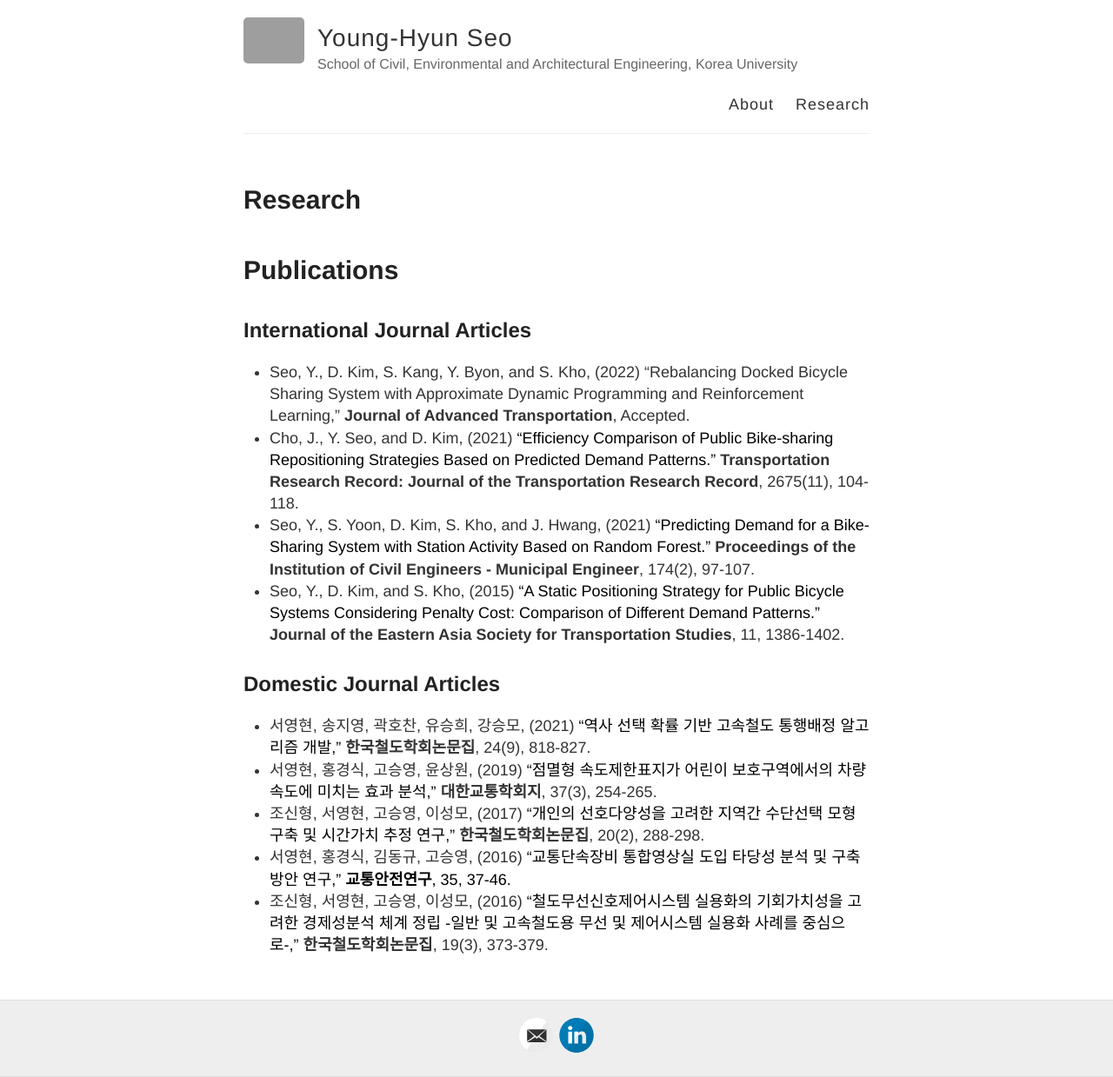
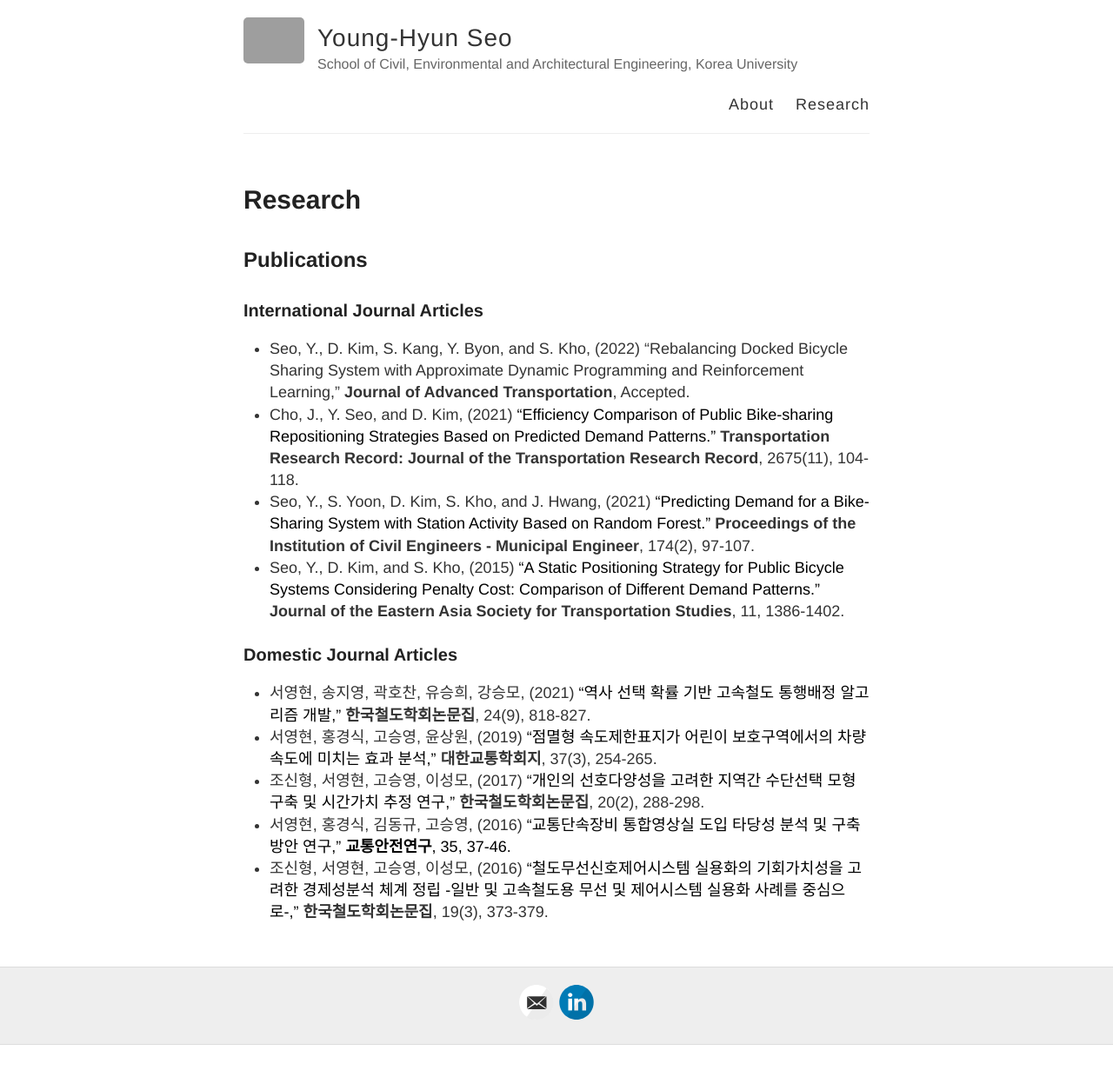
Before and after one commit to younghyunseo/homepage, a Jekyll site: the page built from research.md, in a window 1280 px wide. Shown: the whole page at 87% size. Built offline with Jekyll 4.4.1, drawn with Linux system fonts in a browser that asks for light colours; after the commit the page ends 1202 px from its top, so only the background shows below that; grey boxes are pictures that could not be loaded.

```diff
--- a/research.md
+++ b/research.md
@@ -4,14 +4,14 @@ title: Research
 permalink: /research/
 ---
 
-# Publications
-## International Journal Articles
+## Publications
+### International Journal Articles
 * Seo, Y., D. Kim, S. Kang, Y. Byon, and S. Kho, (2022) “Rebalancing Docked Bicycle Sharing System with Approximate Dynamic Programming and Reinforcement Learning,” **Journal of Advanced Transportation**, Accepted.
 * Cho, J., Y. Seo, and D. Kim, (2021) <a href="https://doi.org/10.1177/03611981211016859" style="color: black;">“Efficiency Comparison of Public Bike-sharing Repositioning Strategies Based on Predicted Demand Patterns.”</a> **Transportation Research Record: Journal of the Transportation Research Record**, 2675(11), 104-118.
 * Seo, Y., S. Yoon, D. Kim, S. Kho, and J. Hwang, (2021) <a href="https://doi.org/10.1680/jmuen.20.00001" style="color: black;">“Predicting Demand for a Bike-Sharing System with Station Activity Based on Random Forest.”</a> **Proceedings of the Institution of Civil Engineers - Municipal Engineer**, 174(2), 97-107.
 * Seo, Y., D. Kim, and S. Kho, (2015) <a href="https://doi.org/10.11175/easts.11.1378" style="color: black;">“A Static Positioning Strategy for Public Bicycle Systems Considering Penalty Cost: Comparison of Different Demand Patterns.”</a> **Journal of the Eastern Asia Society for Transportation Studies**, 11, 1386-1402.
 
-## Domestic Journal Articles
+### Domestic Journal Articles
 * 서영현, 송지영, 곽호찬, 유승희, 강승모, (2021) <a href="https://doi.org/10.7782/JKSR.2021.24.9.818" style="color: black;">“역사 선택 확률 기반 고속철도 통행배정 알고리즘 개발,”</a> **한국철도학회논문집**, 24(9), 818-827.
 * 서영현, 홍경식, 고승영, 윤상원, (2019) <a href="https://doi.org/10.7470/jkst.2019.37.3.254" style="color: black;">"점멸형 속도제한표지가 어린이 보호구역에서의 차량 속도에 미치는 효과 분석,"</a> **대한교통학회지**, 37(3), 254-265.
 * 조신형, 서영현, 고승영, 이성모, (2017) <a href="https://doi.org/10.7782/JKSR.2017.20.2.288" style="color: black;">"개인의 선호다양성을 고려한 지역간 수단선택 모형 구축 및 시간가치 추정 연구,"</a> **한국철도학회논문집**, 20(2), 288-298.
```
